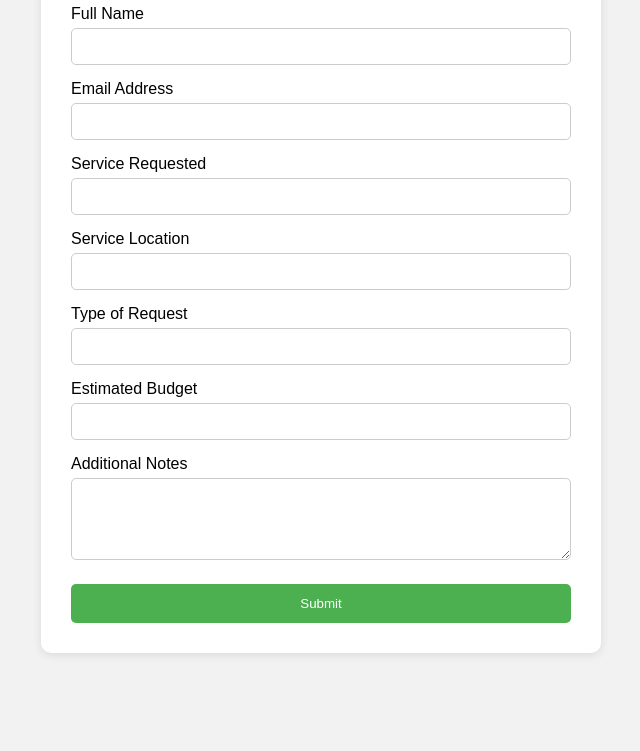
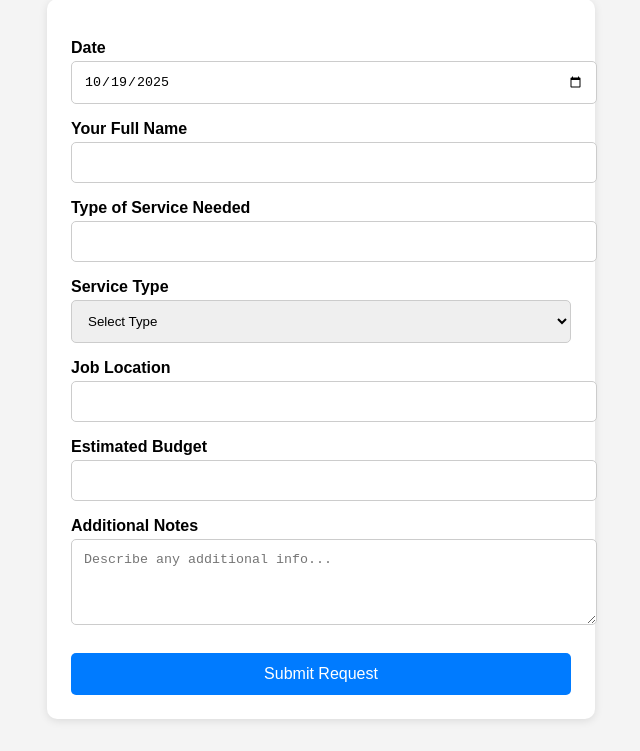
Before and after one commit to C4xEN/Business-Management-Company, a plain HTML site: page index.html in a window 1280 px wide. Shown: the part 113-864 px from the top of the page, without its empty margins (319-959 px from the left). Before the commit the page ends 800 px from the top, so only its background shows below. Drawn offline with Linux system fonts and the light colour scheme.

Commit message:
Updated form action to use LocalTunnel URL

```diff
--- a/index.html
+++ b/index.html
@@ -1,82 +1,93 @@
-
 <!DOCTYPE html>
 <html lang="en">
 <head>
-    <meta charset="UTF-8">
-    <meta name="viewport" content="width=device-width, initial-scale=1.0">
-    <title>Optima Grata - Client Intake Form</title>
+  <meta charset="UTF-8" />
+  <meta name="viewport" content="width=device-width, initial-scale=1.0" />
+  <title>Client Intake Form - Optima Grata</title>
   <style>
     body {
       font-family: Arial, sans-serif;
-            background-color: #f2f2f2;
-            padding: 20px;
       margin: 0;
+      padding: 2rem;
+      background-color: #f4f4f4;
     }
-        .container {
+    h1 {
+      text-align: center;
+      color: #333;
+    }
+    form {
       max-width: 500px;
       margin: auto;
-            background: #fff;
-            padding: 30px;
+      background-color: #fff;
+      padding: 1.5rem;
       border-radius: 10px;
-            box-shadow: 0 2px 10px rgba(0,0,0,0.1);
-        }
-        h2 {
-            text-align: center;
-            margin-bottom: 20px;
+      box-shadow: 0 2px 8px rgba(0,0,0,0.1);
     }
     label {
+      margin-top: 1rem;
       display: block;
-            margin: 15px 0 5px;
+      font-weight: bold;
     }
     input, select, textarea {
       width: 100%;
-            padding: 10px;
+      padding: 0.75rem;
+      margin-top: 0.25rem;
       border: 1px solid #ccc;
       border-radius: 5px;
-            box-sizing: border-box;
     }
     button {
-            background-color: #4CAF50;
+      margin-top: 1.5rem;
+      width: 100%;
+      padding: 0.75rem;
+      background-color: #007BFF;
       color: white;
-            padding: 12px;
       border: none;
       border-radius: 5px;
-            width: 100%;
+      font-size: 1rem;
       cursor: pointer;
-            margin-top: 20px;
     }
     button:hover {
-            background-color: #45a049;
+      background-color: #0056b3;
     }
   </style>
 </head>
 <body>
-    <div class="container">
-        <h2>Client Intake Form</h2>
-        <form action="https://n8n.optima-grata.com/webhook/client-portal/intake" method="POST">
-            <label for="name">Full Name</label>
-            <input type="text" id="name" name="name" required>
+  <h1>Client Intake Form</h1>
+<form action="https://eleven-peaches-flash.loca.lt/webhook/client-intake" method="POST">
 
-            <label for="email">Email Address</label>
-            <input type="email" id="email" name="email" required>
+  <label for="timestamp">Date</label>
+  <input type="date" id="timestamp" name="timestamp" required />
 
-            <label for="service">Service Requested</label>
-            <input type="text" id="service" name="service" required>
+  <label for="name">Your Full Name</label>
+  <input type="text" id="name" name="name" required />
 
-            <label for="location">Service Location</label>
-            <input type="text" id="location" name="location" required>
+  <label for="service">Type of Service Needed</label>
+  <input type="text" id="service" name="service" required />
 
-            <label for="type">Type of Request</label>
-            <input type="text" id="type" name="type">
+  <label for="type">Service Type</label>
+  <select id="type" name="type" required>
+    <option value="">Select Type</option>
+    <option value="Residential">Residential</option>
+    <option value="Commercial">Commercial</option>
+  </select>
+
+  <label for="location">Job Location</label>
+  <input type="text" id="location" name="location" required />
 
   <label for="budget">Estimated Budget</label>
-            <input type="text" id="budget" name="budget">
+  <input type="text" id="budget" name="budget" required />
 
   <label for="notes">Additional Notes</label>
-            <textarea id="notes" name="notes" rows="4"></textarea>
+  <textarea id="notes" name="notes" rows="4" placeholder="Describe any additional info..."></textarea>
 
-            <button type="submit">Submit</button>
+      <button type="submit">Submit Request</button>
   </form>
-    </div>
+
+  <script>
+    document.addEventListener("DOMContentLoaded", function () {
+      const now = new Date().toISOString().split("T")[0];
+      document.getElementById("timestamp").value = now;
+    });
+  </script>
 </body>
 </html>
```
Lines whose indentation alone changed are shown as unchanged.
